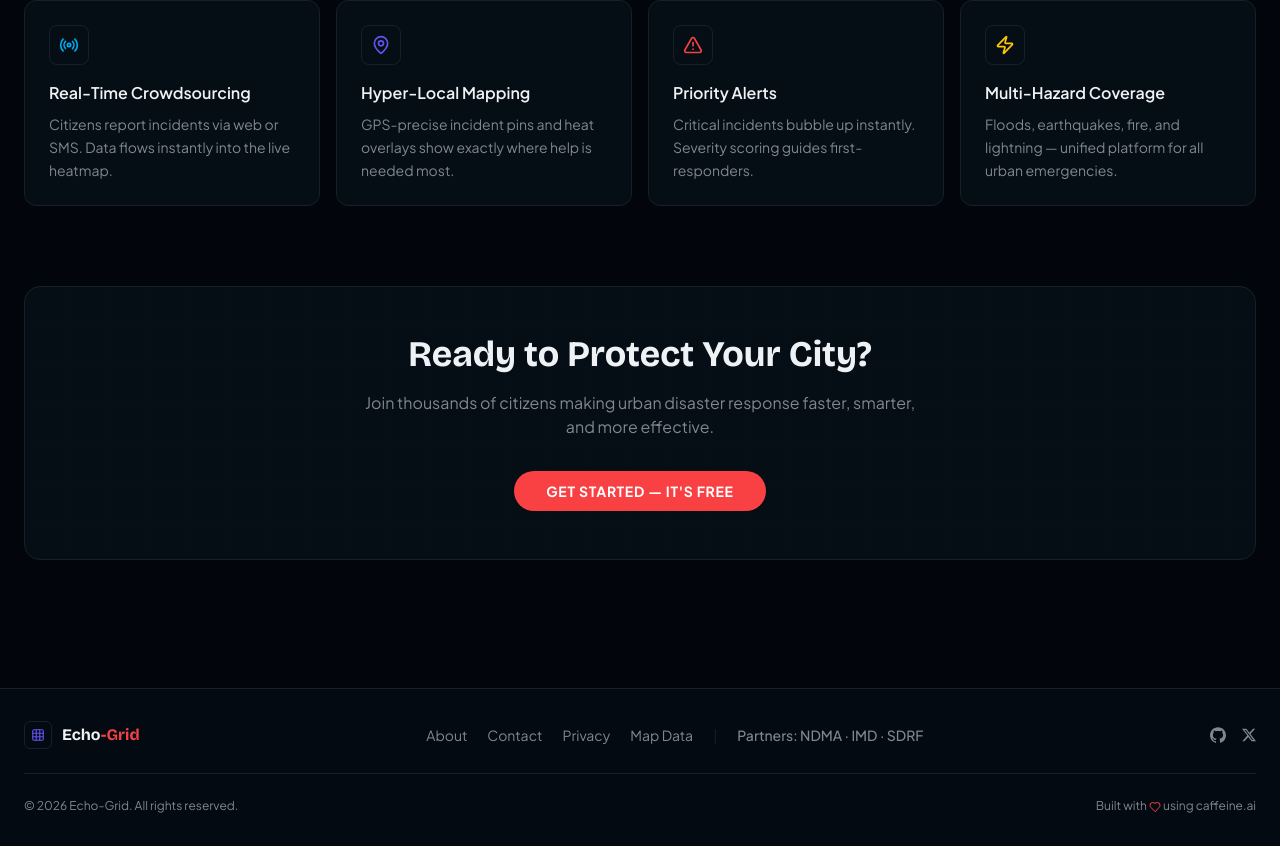
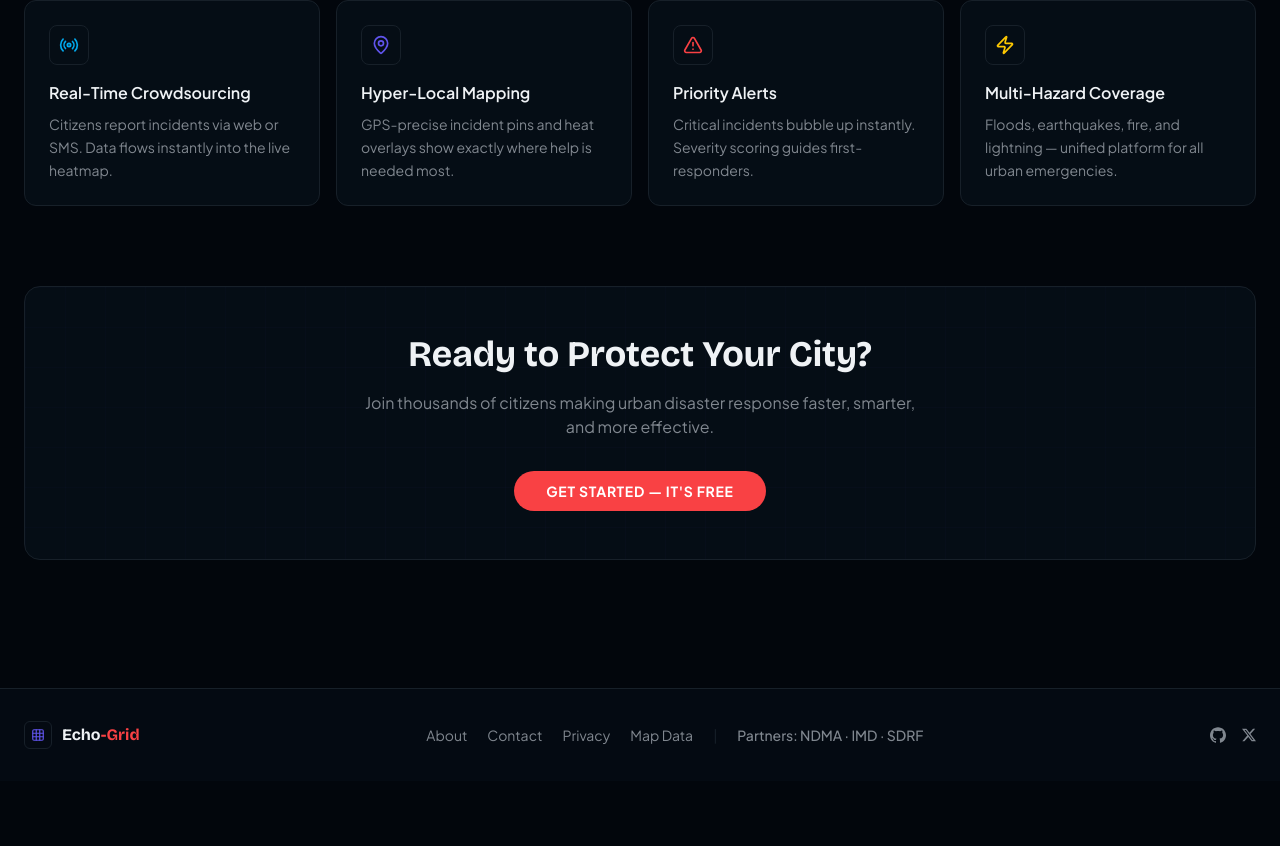
Before and after one commit to KRISHNA-GIT77/echo_grid, a React (Vite) app in the folder src/frontend/: page / in a window 1280 px wide. Shown: the part 952-1798 px from the top of the page. After the commit the page ends 1733 px from the top, so only its background shows below. Built offline with nearby package versions, Linux system fonts and the light colour scheme; what @icp-sdk/core would draw is missing.

Commit message:
Remove footer copyright/caffeine line

```diff
--- a/src/frontend/src/components/Footer.tsx
+++ b/src/frontend/src/components/Footer.tsx
@@ -1,10 +1,7 @@
-import { Grid3X3, Heart } from "lucide-react";
+import { Grid3X3 } from "lucide-react";
 import { SiGithub, SiX } from "react-icons/si";
 
 export function Footer() {
-  const year = new Date().getFullYear();
-  const utm = encodeURIComponent(window.location.hostname);
-
   return (
     <footer className="border-t border-border bg-sidebar mt-12">
       <div className="max-w-7xl mx-auto px-4 sm:px-6 py-8">
@@ -46,21 +43,6 @@ export function Footer() {
             </span>
           </div>
         </div>
-
-        <div className="mt-6 pt-6 border-t border-border flex flex-col sm:flex-row items-start sm:items-center justify-between gap-2 text-xs text-muted-foreground">
-          <span>© {year} Echo-Grid. All rights reserved.</span>
-          <span>
-            Built with <Heart className="w-3 h-3 inline text-eg-orange" /> using{" "}
-            <a
-              href={`https://caffeine.ai?utm_source=caffeine-footer&utm_medium=referral&utm_content=${utm}`}
-              target="_blank"
-              rel="noopener noreferrer"
-              className="hover:text-foreground transition-colors"
-            >
-              caffeine.ai
-            </a>
-          </span>
-        </div>
       </div>
     </footer>
   );
```
